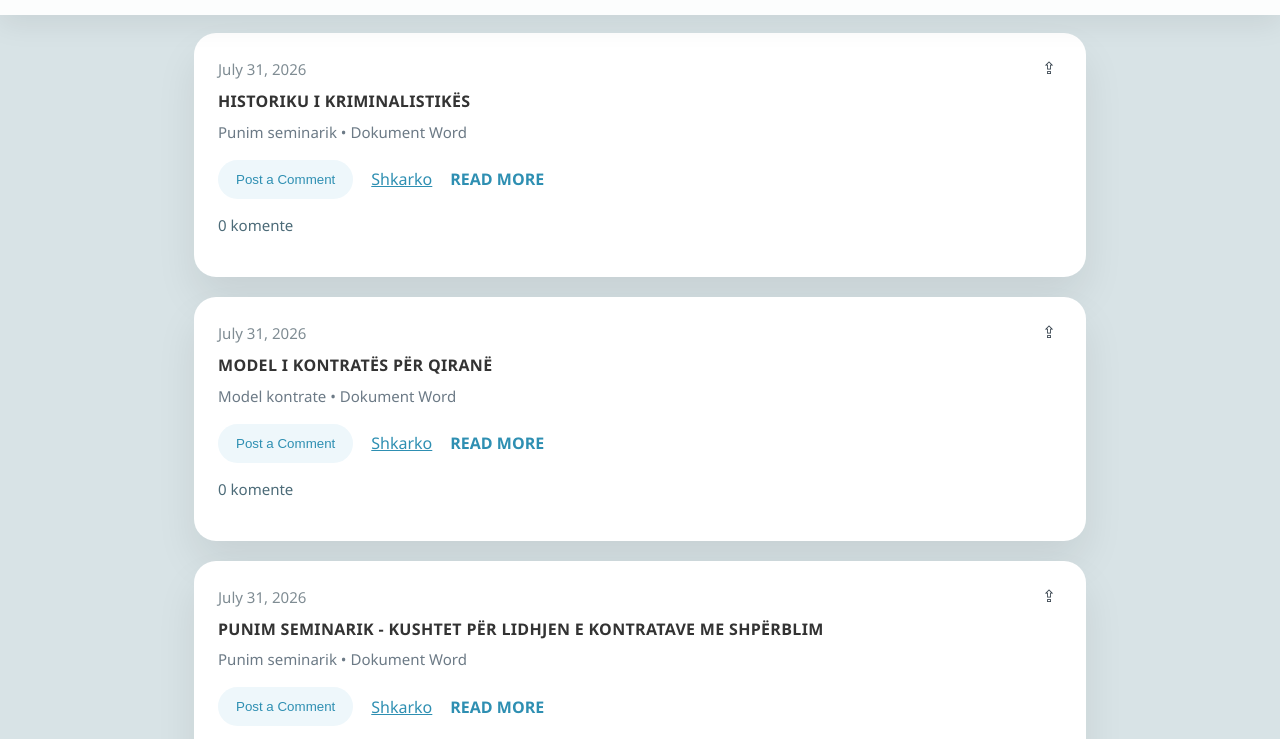
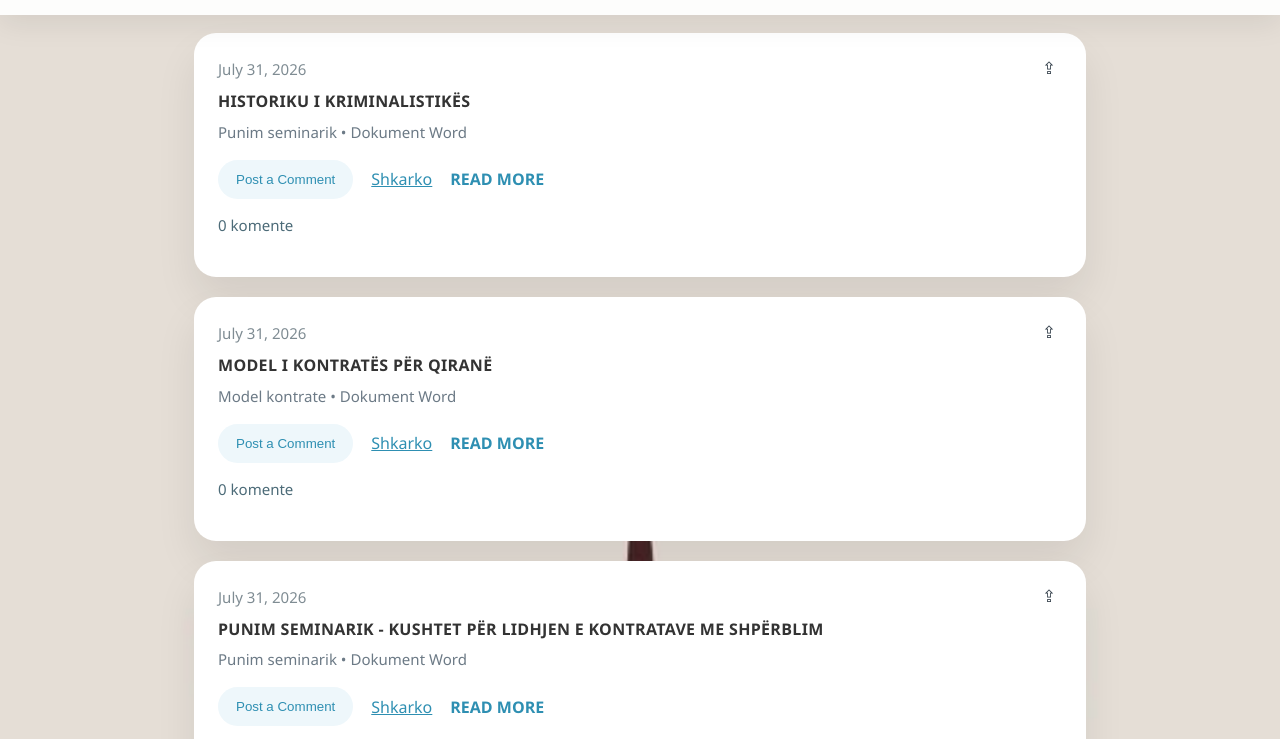
Before and after one commit to genisameta/Materiale-Juridike-Genisa-Meta, a website: page index.html in a window 1280 px wide. Shown: the part 49-788 px from the top of the page. Drawn offline with Linux system fonts and the light colour scheme; files whose address does not match are found by name.

Commit message:
Update index.html

```diff
--- a/index.html
+++ b/index.html
@@ -220,11 +220,21 @@
 
     function getImageCandidates(path) {
       const candidates = [path];
+      const fileName = path.includes('/') ? path.split('/').pop() : path;
+
       if (path.startsWith('Images/')) {
         candidates.push(path.replace('Images/', 'images/'));
       } else if (path.startsWith('images/')) {
         candidates.push(path.replace('images/', 'Images/'));
+      } else {
+        candidates.push(`Images/${fileName}`);
+        candidates.push(`images/${fileName}`);
       }
+
+      if (fileName) {
+        candidates.push(fileName);
+      }
+
       return [...new Set(candidates)];
     }
 
@@ -242,7 +252,7 @@
     }
 
     function setBodyBackgroundImage() {
-      const candidates = getImageCandidates('Images/foto1.jpg');
+      const candidates = getImageCandidates('foto1.jpg');
       let index = 0;
 
       function tryNext() {
```
